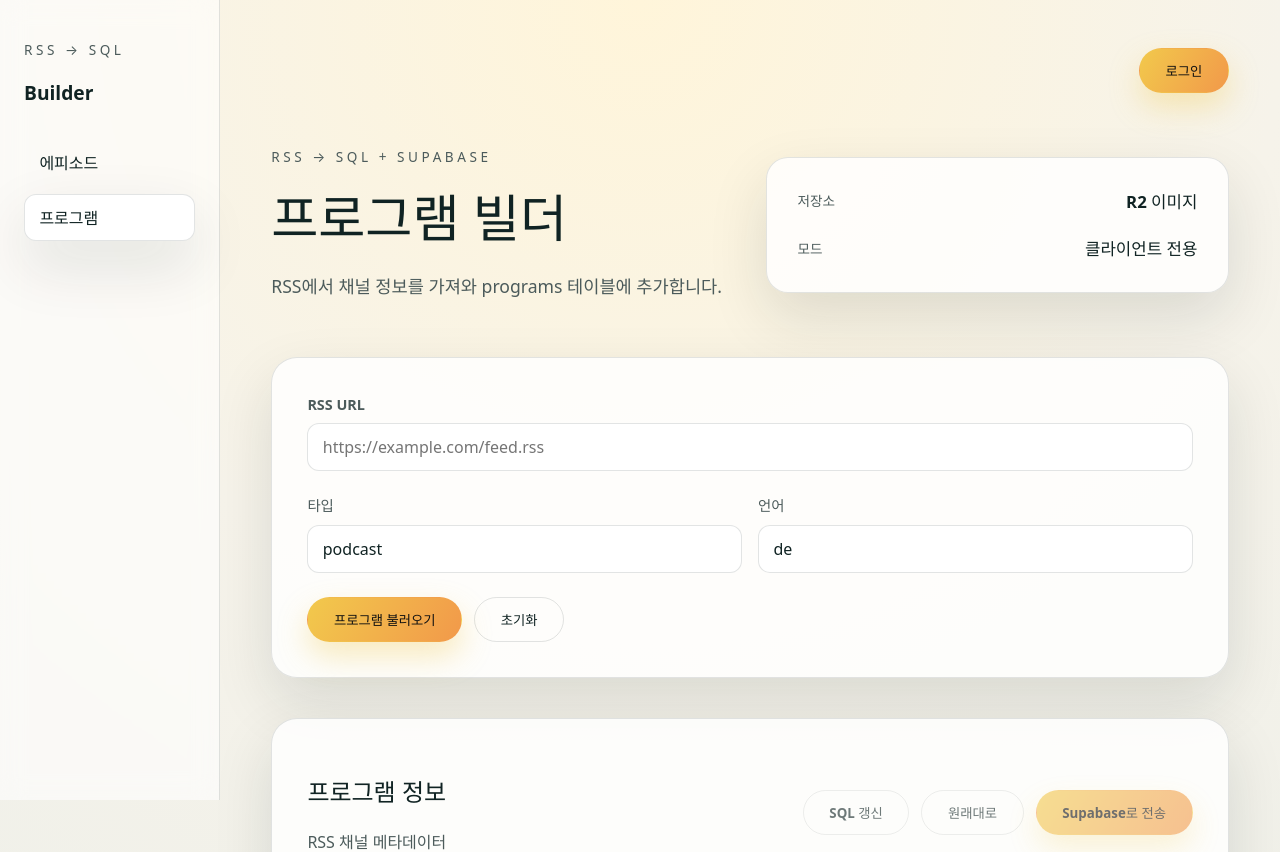
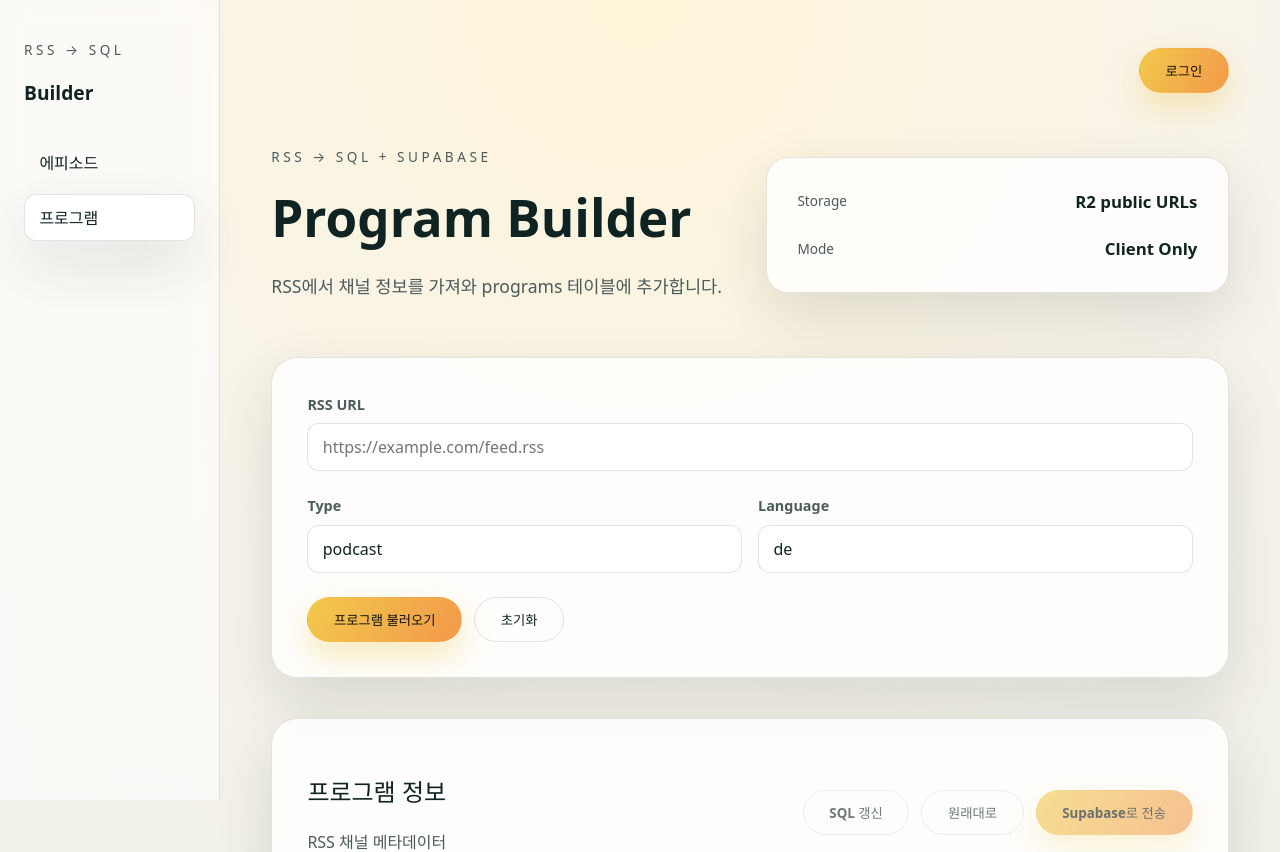
Before and after one commit to CarLifeContentBusinessDev/RSS-Reader, a React (Vite) app: page /programs in a window 1280 px wide. Shown: the top 852 px of the page. Built offline with nearby package versions, Linux system fonts and the light colour scheme; a web font is replaced by a local one.

Commit message:
refactor: 워딩 수정

```diff
--- a/src/App.tsx
+++ b/src/App.tsx
@@ -1185,19 +1185,19 @@ function App() {
             <header className="hero">
               <div>
                 <p className="eyebrow">RSS → SQL + Supabase</p>
-                <h1>프로그램 빌더</h1>
+                <h1>Program Builder</h1>
                 <p className="subhead">
                   RSS에서 채널 정보를 가져와 programs 테이블에 추가합니다.
                 </p>
               </div>
               <div className="hero-card">
                 <div className="metric">
-                  <span className="metric-label">저장소</span>
-                  <strong className="metric-value">R2 이미지</strong>
+                  <span className="metric-label">Storage</span>
+                  <strong className="metric-value">R2 public URLs</strong>
                 </div>
                 <div className="metric">
-                  <span className="metric-label">모드</span>
-                  <strong className="metric-value">클라이언트 전용</strong>
+                  <span className="metric-label">Mode</span>
+                  <strong className="metric-value">Client Only</strong>
                 </div>
               </div>
             </header>
@@ -1216,7 +1216,7 @@ function App() {
                 </label>
                 <div className="field-row">
                   <label className="field">
-                    <span>타입</span>
+                    <span>Type</span>
                     <input
                       type="text"
                       value={programType}
@@ -1225,7 +1225,7 @@ function App() {
                     />
                   </label>
                   <label className="field">
-                    <span>언어</span>
+                    <span>Language</span>
                     <input
                       type="text"
                       value={programLanguage}
```
